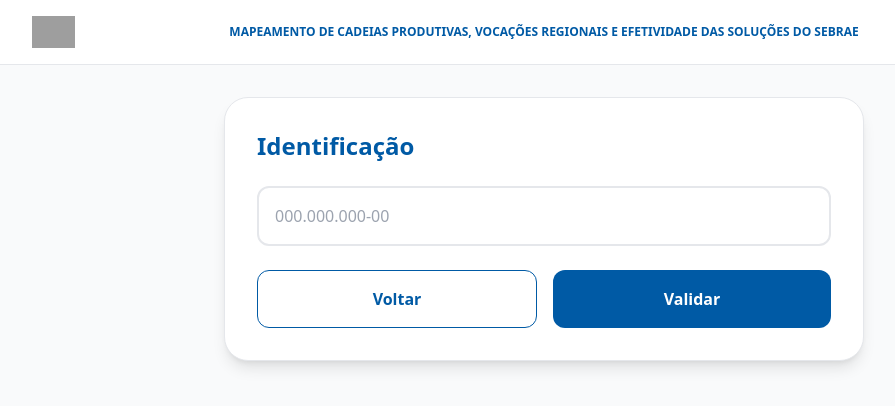
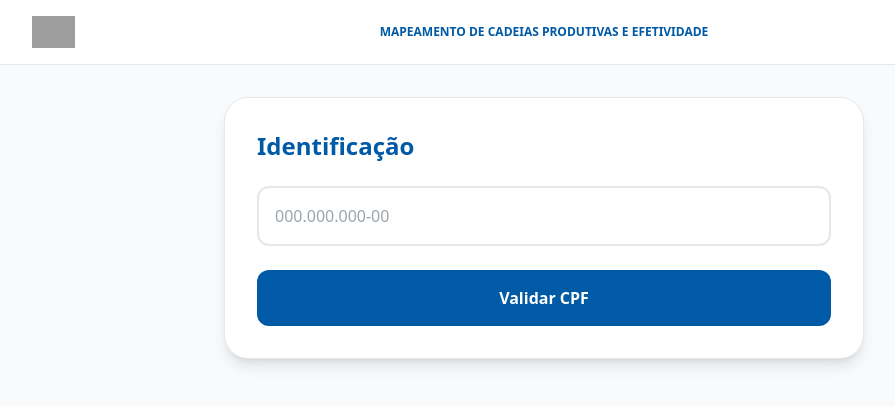
Before and after one commit to alexandrerodrigues2311/ProjetoSebrae, a React (Create React App) app: page / in a window 1280 px wide. Both pictures are taken after a click on the button "Quero deixar minha marca". Shown: the top 406 px of the page, without its empty margins (96-991 px from the left). Built offline with nearby package versions, Linux system fonts and the light colour scheme; grey boxes are pictures that could not be loaded.

Commit message:
Update App.tsx

```diff
--- a/src/App.tsx
+++ b/src/App.tsx
@@ -37,21 +37,8 @@
     return resto === parseInt(clean.substring(10, 11));
   };
 
-  const handleCpfSubmit = () => {
-    if (validateCPF(formData.cpf)) {
-      setCpfError("");
-      setIsCpfValid(true);
-    } else {
-      setCpfError("CPF inválido. Por favor, verifique.");
-      setIsCpfValid(false);
-    }
-  };
-
-  const togglePcdType = (type: string) => {
-    setFormData(prev => ({
-      ...prev,
-      tiposPcd: prev.tiposPcd.includes(type) ? prev.tiposPcd.filter(t => t !== type) : [...prev.tiposPcd, type]
-    }));
+  const isFormValid = () => {
+    return formData.fullName && formData.email && formData.phone && formData.genero && formData.raca && formData.quilombola && formData.pcd;
   };
 
   return (
@@ -59,7 +46,7 @@
       <header className="bg-white border-b border-gray-200 py-4 px-6 sticky top-0 z-50">
         <div className="max-w-5xl mx-auto grid grid-cols-[120px_1fr_120px] items-center">
           <img src="https://sebrae.com.br/content/dam/portal-sebrae/na/pt/imagens/logo/logo-sebrae.svg" alt="Sebrae" className="h-8" />
-          <h1 className="text-[#005AA5] font-bold text-xs uppercase text-center truncate px-4">Mapeamento de Cadeias Produtivas, Vocações Regionais e Efetividade das Soluções do Sebrae</h1>
+          <h1 className="text-[#005AA5] font-bold text-xs uppercase text-center truncate px-4">Mapeamento de Cadeias Produtivas e Efetividade</h1>
           <div />
         </div>
       </header>
@@ -70,12 +57,11 @@
             <img src="https://images.unsplash.com/photo-1522202176988-66273c2fd55f?auto=format&fit=crop&q=80&w=2000" className="w-full h-72 object-cover object-center" />
             <div className="p-10 text-center">
               <h2 className="text-3xl font-black text-gray-800 mb-4">Sua história inspira o futuro.</h2>
-              <p className="text-gray-600 mb-8 leading-relaxed text-lg">Participe da nossa pesquisa e ajude a fortalecer as soluções do Sebrae para quem empreende. Sua voz é o motor da nossa inovação.</p>
+              <p className="text-gray-600 mb-8 leading-relaxed text-lg">Participe da nossa pesquisa e ajude a fortalecer as soluções do Sebrae para quem empreende.</p>
               <div className="inline-flex items-center gap-2 bg-gray-100 px-4 py-2 rounded-full text-sm text-gray-600 font-medium mb-6">
                 <Clock size={16} /> É rapidinho: leva menos de 5 minutos.
               </div>
               <button onClick={() => setStep(1)} className="block w-full md:w-auto mx-auto bg-[#005AA5] text-white py-4 px-12 rounded-full font-bold text-lg hover:bg-blue-800 transition-all shadow-lg">Quero deixar minha marca</button>
-              <p className="text-gray-400 text-xs mt-6">Seus dados estarão protegidos pelo Sebrae (LGPD - Lei nº 13.709/2018).</p>
             </div>
           </div>
         )}
@@ -87,10 +73,7 @@
                 <h2 className="text-2xl font-bold text-[#005AA5]">Identificação</h2>
                 <input value={formData.cpf} onChange={(e) => setFormData({...formData, cpf: maskCPF(e.target.value)})} placeholder="000.000.000-00" className="w-full p-4 border-2 rounded-xl" />
                 {cpfError && <p className="text-red-500 text-sm flex items-center gap-1"><AlertCircle size={16}/> {cpfError}</p>}
-                <div className="flex gap-4">
-                    <button onClick={() => setStep(0)} className="flex-1 p-4 border border-[#005AA5] rounded-xl font-bold text-[#005AA5]">Voltar</button>
-                    <button onClick={handleCpfSubmit} className="flex-1 bg-[#005AA5] text-white p-4 rounded-xl font-bold">Validar</button>
-                </div>
+                <button onClick={() => validateCPF(formData.cpf) ? setIsCpfValid(true) : setCpfError("CPF inválido.")} className="w-full bg-[#005AA5] text-white p-4 rounded-xl font-bold">Validar CPF</button>
               </>
             ) : (
               <div className="animate-fade-in space-y-6">
@@ -101,24 +84,19 @@
                   <div><label className="block font-bold mb-1 text-sm">Telefone / WhatsApp</label><input value={formData.phone} onChange={(e) => setFormData({...formData, phone: maskPhone(e.target.value)})} placeholder="(31) 99999-9999" className="w-full p-4 border rounded-xl" /></div>
                 </div>
 
-                <div className="border-t pt-6"><h3 className="font-bold mb-4 text-lg">Identidade</h3><div className="grid grid-cols-2 gap-3">
-                  {[
-                    { l: "Mulher Cis", d: "Identifica-se como mulher e foi registrada com esse gênero ao nascer." },
-                    { l: "Homem Cis", d: "Identifica-se como homem e foi registrado com esse gênero ao nascer." },
-                    { l: "Mulher Trans", d: "Identifica-se como mulher, mas foi registrada com outro gênero ao nascer." },
-                    { l: "Homem Trans", d: "Identifica-se como homem, mas foi registrado com outro gênero ao nascer." },
-                    { l: "Não binário", d: "Não se identifica exclusivamente como homem ou como mulher." },
-                    { l: "Prefiro não informar", d: "" }
-                  ].map(g => (<button key={g.l} onClick={() => setFormData({...formData, genero: g.l})} className={`p-4 border rounded-xl text-left ${formData.genero === g.l ? 'bg-[#005AA5] text-white' : 'border-[#005AA5]'}`}><div className="font-bold text-sm">{g.l}</div><div className="text-xs opacity-80">{g.d}</div></button>))}
-                </div></div>
+                <div className="border-t pt-6"><h3 className="font-bold mb-4 text-lg">Identidade</h3><div className="grid grid-cols-2 gap-3">{[
+                  { l: "Mulher Cis", d: "Registrada mulher ao nascer." }, { l: "Homem Cis", d: "Registrado homem ao nascer." },
+                  { l: "Mulher Trans", d: "Identifica-se mulher, registrada outro." }, { l: "Homem Trans", d: "Identifica-se homem, registrado outro." },
+                  { l: "Não binário", d: "Não se identifica exclusivamente." }, { l: "Prefiro não informar", d: "" }
+                ].map(g => (<button key={g.l} onClick={() => setFormData({...formData, genero: g.l})} className={`p-4 border rounded-xl text-left ${formData.genero === g.l ? 'bg-[#005AA5] text-white' : 'border-[#005AA5]'}`}><div className="font-bold text-sm">{g.l}</div><div className="text-xs opacity-80">{g.d}</div></button>))}</div></div>
 
                 <div className="border-t pt-6"><h3 className="font-bold mb-3">Qual sua cor ou raça?</h3><div className="grid grid-cols-3 gap-2">{["Amarela", "Branca", "Indígena", "Parda", "Preta", "Prefiro não informar"].map(r => (<button key={r} onClick={() => setFormData({...formData, raca: r})} className={`p-3 border rounded-xl ${formData.raca === r ? 'bg-[#005AA5] text-white' : 'border-[#005AA5]'}`}>{r}</button>))}</div></div>
                 <div className="border-t pt-6"><h3 className="font-bold mb-3">Pessoa quilombola?</h3><div className="flex gap-4">{["Não", "Sim", "Prefiro não informar"].map(q => (<button key={q} onClick={() => setFormData({...formData, quilombola: q})} className={`flex-1 p-3 border rounded-xl ${formData.quilombola === q ? 'bg-[#005AA5] text-white' : 'border-[#005AA5]'}`}>{q}</button>))}</div></div>
                 <div className="border-t pt-6"><h3 className="font-bold mb-3">PcD?</h3><div className="flex gap-4">{["Não", "Sim"].map(o => (<button key={o} onClick={() => setFormData({...formData, pcd: o})} className={`flex-1 p-4 border rounded-xl ${formData.pcd === o ? 'bg-[#005AA5] text-white' : 'border-[#005AA5]'}`}>{o}</button>))}</div>
-                  {formData.pcd === 'Sim' && (<div className="grid grid-cols-1 gap-2 mt-4">{["Deficiência Auditiva", "Deficiência Física", "Deficiência Intelectual", "Deficiência Psicossocial", "Deficiência Visual", "Autismo (TEA)", "Prefiro não informar"].map(t => (<button key={t} onClick={() => togglePcdType(t)} className={`p-3 border rounded-xl ${formData.tiposPcd.includes(t) ? 'bg-[#005AA5] text-white' : 'border-[#005AA5]'}`}>{t}</button>))}</div>)}
+                  {formData.pcd === 'Sim' && (<div className="grid grid-cols-1 gap-2 mt-4">{["Deficiência Auditiva", "Deficiência Física", "Deficiência Intelectual", "Deficiência Psicossocial", "Deficiência Visual", "Autismo (TEA)", "Prefiro não informar"].map(t => (<button key={t} onClick={() => setFormData(prev => ({...prev, tiposPcd: prev.tiposPcd.includes(t) ? prev.tiposPcd.filter(i => i !== t) : [...prev.tiposPcd, t]}))} className={`p-3 border rounded-xl ${formData.tiposPcd.includes(t) ? 'bg-[#005AA5] text-white' : 'border-[#005AA5]'}`}>{t}</button>))}</div>)}
                 </div>
 
-                <div className="flex gap-4 pt-6"><button onClick={() => setIsCpfValid(false)} className="flex-1 p-4 border border-[#005AA5] text-[#005AA5] rounded-xl font-bold">Voltar</button><button onClick={() => setStep(2)} className="flex-1 bg-[#005AA5] text-white p-4 rounded-xl font-bold">Continuar</button></div>
+                <div className="flex gap-4 pt-6"><button onClick={() => { setIsCpfValid(false); setFormData({...formData, cpf: ''}); }} className="flex-1 p-4 border border-[#005AA5] text-[#005AA5] rounded-xl font-bold">Voltar</button><button onClick={() => setStep(2)} disabled={!isFormValid()} className={`flex-1 p-4 rounded-xl font-bold ${isFormValid() ? 'bg-[#005AA5] text-white' : 'bg-gray-300'}`}>Continuar</button></div>
               </div>
             )}
           </div>
@@ -139,7 +117,7 @@
                   <span className="font-bold text-sm">Outros</span>
               </button>
             </div>
-            <div className="flex gap-4 mt-8"><button onClick={() => setStep(1)} className="flex-1 p-4 border border-[#005AA5] text-[#005AA5] rounded-xl font-bold">Voltar</button><button className="flex-1 bg-[#005AA5] text-white p-4 rounded-xl font-bold">Finalizar</button></div>
+            <div className="flex gap-4 mt-8"><button onClick={() => setStep(1)} className="flex-1 p-4 border border-[#005AA5] text-[#005AA5] rounded-xl font-bold">Voltar</button><button onClick={() => alert("Finalizado!")} className="flex-1 bg-[#005AA5] text-white p-4 rounded-xl font-bold">Finalizar</button></div>
           </div>
         )}
       </main>
```
